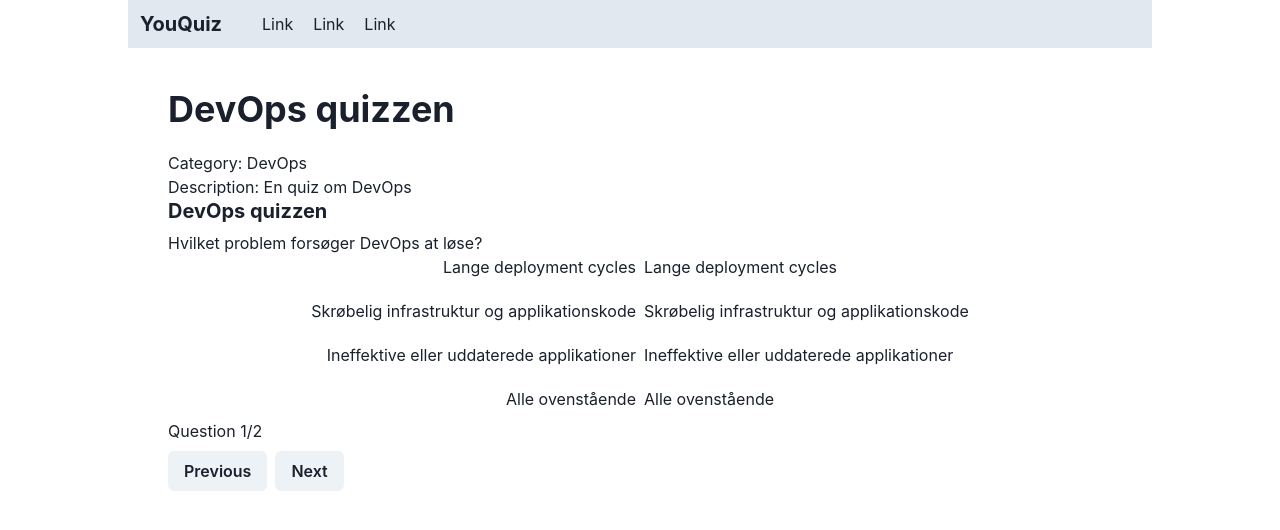
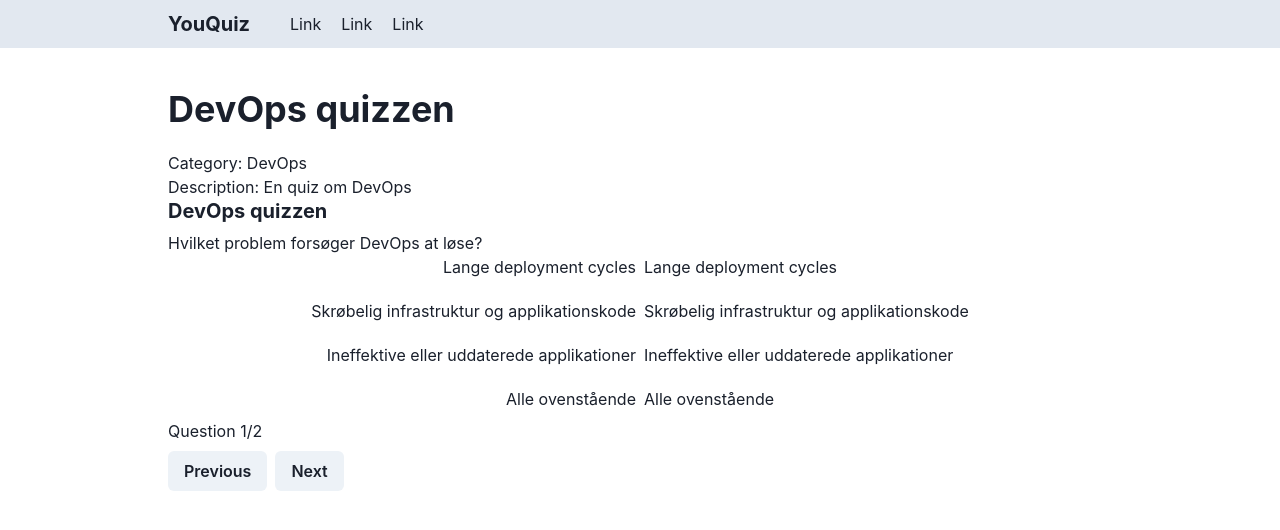
Before and after one commit to siffravn/HelloDevOps, a React (Create React App) app in the folder web/: page / in a window 1280 px wide. Shown: the top 530 px of the page. Built offline with nearby package versions, Linux system fonts and the light colour scheme.

Commit message:
Modify header to have the same container as basicLayout, but span the entire width

```diff
--- a/web/src/components/header/header.tsx
+++ b/web/src/components/header/header.tsx
@@ -1,23 +1,26 @@
-import { Flex, Heading, HStack } from '@chakra-ui/layout';
-import { FC } from 'react';
-import { useColors } from '../../hooks/useColors';
-import NavBar from './navbar';
+import { Box, Container, Flex, Heading, HStack } from "@chakra-ui/layout";
+import { FC } from "react";
+import { useColors } from "../../hooks/useColors";
+import NavBar from "./navbar";
 
 const Header: FC = ({ children }) => {
-
   const appName = "YouQuiz";
   const { headerBg } = useColors();
 
   return (
     <header>
-            <Flex justifyContent="space-between" bg={headerBg} p={3}>
+      <Box bg={headerBg}>
+        <Container maxW="container.lg" p={0}>
+          <Flex justifyContent="space-between" paddingX={[2, 5, 10]} py={3}>
             <HStack spacing={10}>
               <Heading size="md">{appName}</Heading>
               <NavBar />
             </HStack>
           </Flex>
+        </Container>
+      </Box>
     </header>
   );
-}
+};
 
 export default Header;
--- a/web/src/components/layouts/basicLayout.tsx
+++ b/web/src/components/layouts/basicLayout.tsx
@@ -1,18 +1,18 @@
-import { Box, Container } from '@chakra-ui/layout';
-import {FC} from 'react';
-import Header from '../header/header';
+import { Box, Container } from "@chakra-ui/layout";
+import { FC } from "react";
+import Header from "../header/header";
 
-const BasicLayout: FC =  ({children}) => {
+const BasicLayout: FC = ({ children }) => {
   return (
+    <Box>
+      <Header />
       <Container maxW="container.lg" p={0}>
-            <Header />
         <Box p={[2, 5, 10]}>
-                <main>
-                    {children}
-                </main>
+          <main>{children}</main>
         </Box>
       </Container>
+    </Box>
   );
-}
+};
 
 export default BasicLayout;
```
Lines whose indentation alone changed are shown as unchanged.
